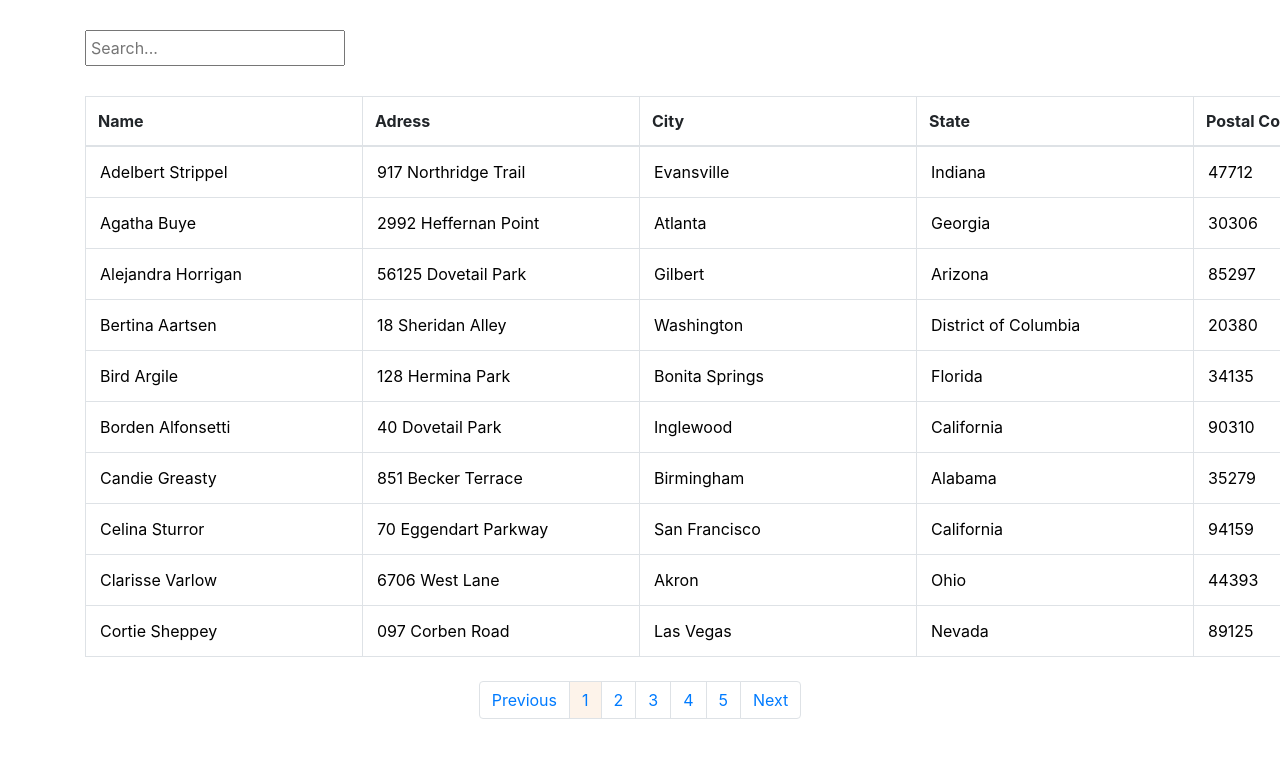
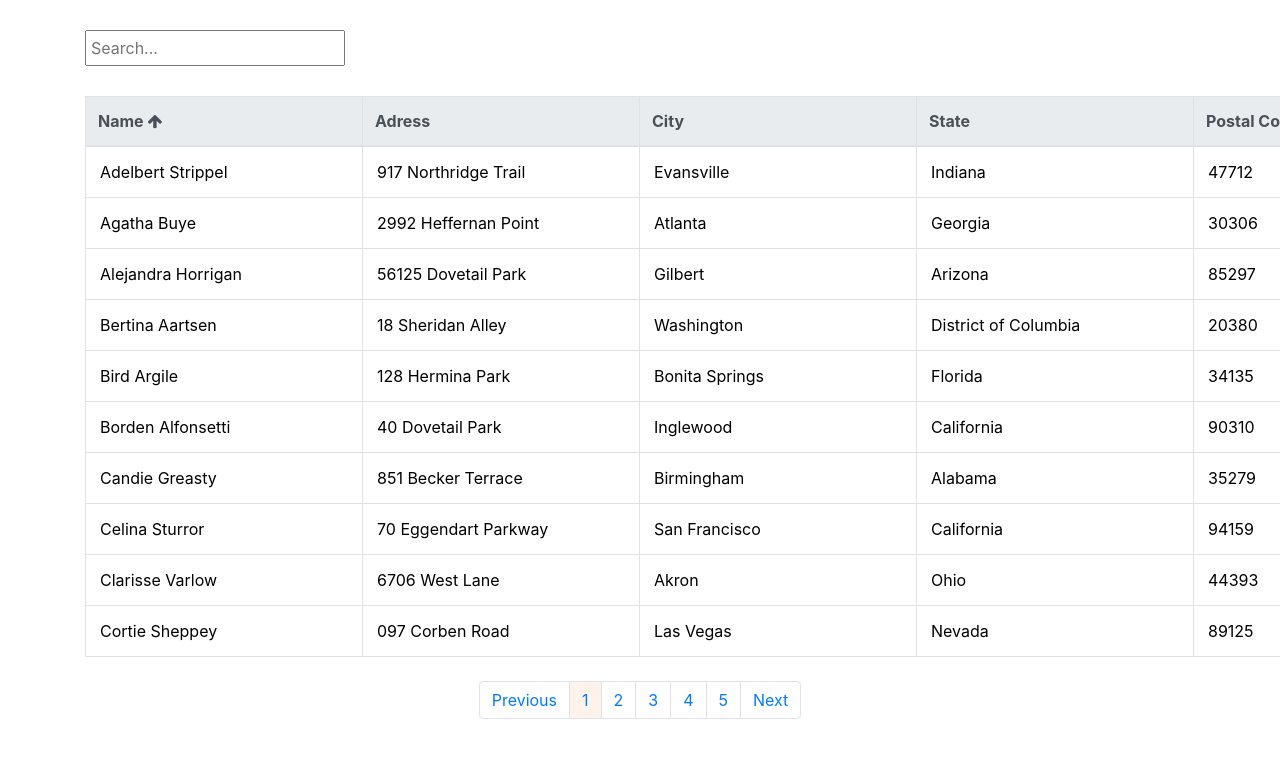
Before and after one commit to Ravivishwa/reacttable, a React (Create React App) app: page / in a window 1280 px wide. Shown: the top 758 px of the page. Built offline with nearby package versions, Linux system fonts and the light colour scheme.

Commit message:
added sorting functionality

```diff
--- a/src/components/App.js
+++ b/src/components/App.js
@@ -97,30 +97,49 @@ export default class App extends React.Component {
         };
         const { limit } = this.state;
         let getUsers = JSON.parse(localStorage.getItem('userData'));
-        var newuserData = getUsers.map(function(product) {
+        var newerData;
+        newerData = getUsers.map(function (product) {
             for (var key in product) {
-                if (key == item.name && product.id == item.id) {
-                    product[key] = item.value;
-
-                }
+                if (!(key == item.name && product.id == item.id)) continue;
+                product[key] = item.value;
             }
             return product;
         });
-        localStorage.setItem('userData', JSON.stringify(newuserData));
-        const totalPages = Math.ceil(newuserData.length / limit);
-        this.setState({ userData: newuserData.slice(0, limit), totalPages });
-    };
+        localStorage.setItem('userData', JSON.stringify(newerData));
+        const totalPages = Math.ceil(newerData.length / limit);
+        this.setState({ userData: newerData.slice(0, limit), totalPages });
+    }
+    onSort= () => {
+        const { limit, page, sortOrder, searchResult } = this.state;
+        let myData = searchResult.length ? searchResult : JSON.parse(localStorage.getItem('userData'));
+        let order = sortOrder;
+        if(sortOrder === 'asc') {
+            myData = myData.sort((a, b) => b.name > a.name ? 1 : -1);
+            order = 'desc';
+        } else {
+            myData = myData.sort((a, b) => b.name > a.name ? -1 : 1);
+            order = 'asc';
+        }
+        if(!searchResult.length) {
+            localStorage.setItem('myData', JSON.stringify(myData));
+        }
+
+        const lastIndex = limit * page;
+        const firstIndex = lastIndex - limit;
+
+        this.setState({ userData: myData.slice(firstIndex, lastIndex), sortOrder: order });
+
+    }
 
     render() {
-        const { userData, totalPages, page, sortOrder } = this.state;
+        const { userData, totalPages, page } = this.state;
         return (
             <div className={"container"} style={{ marginTop: '30px '}}>
                 <div style={{ marginBottom: '30px '}}><input onKeyUp={this.handleSearch} className="p-1" placeholder="Search..."  /></div>
-                {userData && userData.length && totalPages ? <UserTable onProductTableUpdate={this.handleProductTable.bind(this)} onRowDel={this.handleRowDel.bind(this)} userData={this.state.userData} filterText={this.state.filterText}/> : 'NO RESULTS FOUND'}
+                {userData && userData.length && totalPages ? <UserTable onProductTableUpdate={this.handleProductTable.bind(this)} onSort={() => this.onSort} onRowDel={this.handleRowDel.bind(this)} userData={this.state.userData} filterText={this.state.filterText}/> : 'NO RESULTS FOUND'}
                 {userData && userData.length && totalPages ? <Pagination onPageChange={this.handlePageChange} page={page} totalPages={totalPages} /> : ''}
             </div>
         );
 
     }
-
 }
--- a/src/components/UserTable.js
+++ b/src/components/UserTable.js
@@ -3,7 +3,7 @@ import ProductRow from './ProductRow'
 
 class UserTable extends React.Component {
     render() {
-
+        const { onSort, sort } = this.props;
         var onProductTableUpdate = this.props.onProductTableUpdate;
         var rowDel = this.props.onRowDel;
         var renderList = this.props.userData.map(function(data) {
@@ -11,10 +11,12 @@ class UserTable extends React.Component {
         });
         return (
             <div>
-                <table className="table table-bordered">
-                    <thead>
+                <table className="table table-hover table-bordered">
+                    <thead className={"thead-light"}>
                     <tr>
-                        <th name="name">Name</th>
+                        <th onClick={onSort('name')} style={{ cursor: 'pointer' }}>
+                            Name <i className={`fa fa-arrow-${sort === 'asc' ? 'down': 'up'}`} aria-hidden="true" />
+                        </th>
                         <th name="address">Adress</th>
                         <th name="city">City</th>
                         <th name="state">State</th>
```
